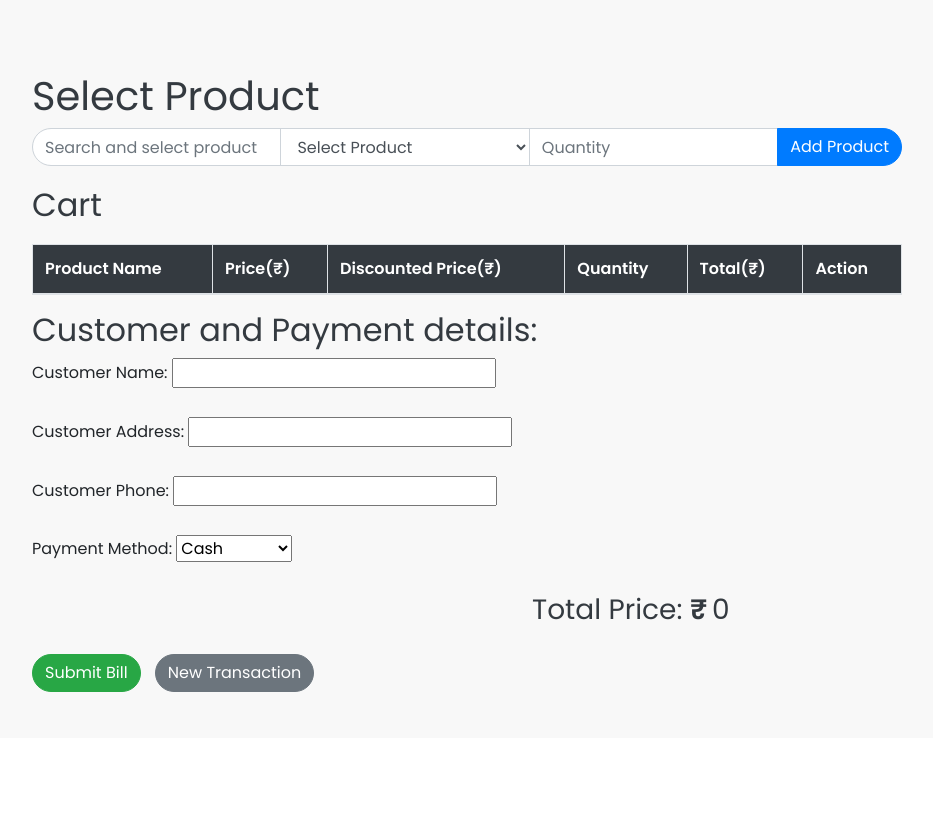
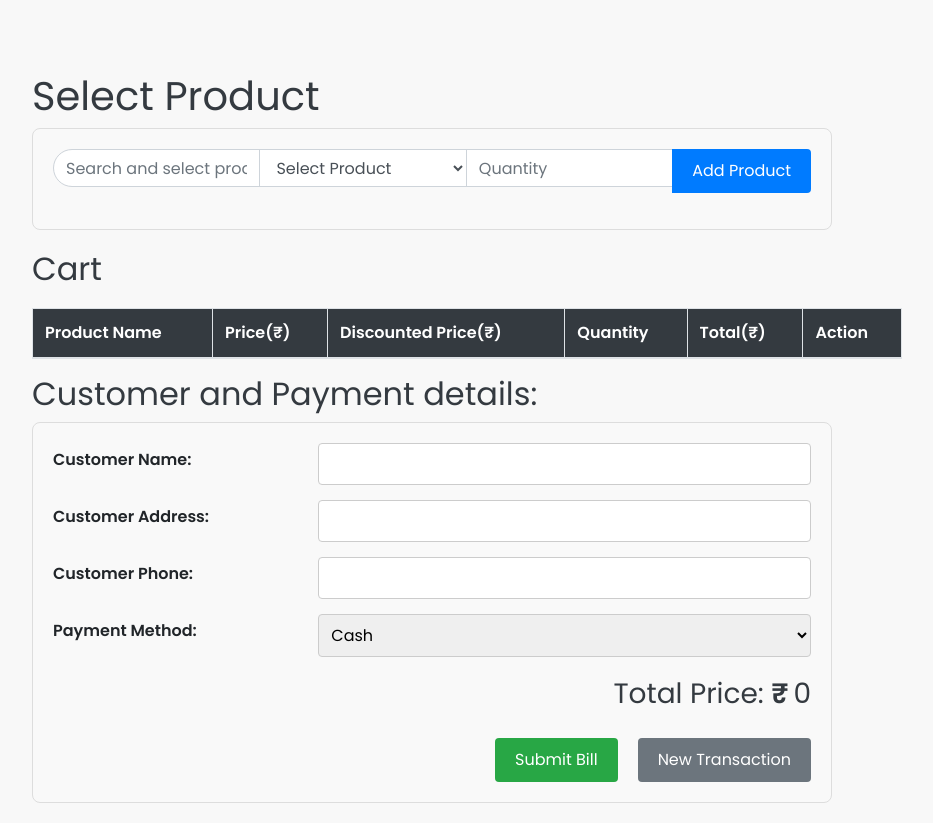
Before and after one commit to nidhinr1/BillingSystem, a Django app: page /billing/ in a window 1280 px wide. Shown: the part 62-885 px from the top of the page, without its empty margins (173-1106 px from the left). Before the commit the page ends 754 px from the top, so only its background shows below. Run offline with Django 5.2, Linux system fonts and the light colour scheme; data comes from the database, SQL or seed files in the repository; both versions use the stored data as it was after the commit; lists and menus that the app fills with data are empty; some libraries are stand-ins or nearby versions.

Commit message:
Add files via upload

```diff
--- a/billingsystemapp/templates/billing.html
+++ b/billingsystemapp/templates/billing.html
@@ -72,9 +72,6 @@
         .btn-success {
             margin-top: 20px;
         }
-        .form-container {
-            margin-bottom: 20px;
-        }
         .btn-secondary {
             margin-left: 10px;
             margin-top: 20px;
@@ -88,6 +85,76 @@
             display: block;
             margin-bottom: 10px;
         }
+        /* General Form Container */
+.form-container {
+    width: 100%;
+    max-width: 800px; /* Adjust as needed */
+    margin-bottom: 20px;
+    padding: 20px;
+    border: 1px solid #ddd; /* Optional border for the form */
+    border-radius: 8px; /* Optional rounded corners */
+    background-color: #f9f9f9; /* Optional background color */
+}
+
+/* Style for Form Groups */
+.form-group {
+    margin-bottom: 15px;
+    display: flex;
+    justify-content: space-between; /* Space between label and input */
+    align-items: center;
+}
+
+.form-group label {
+    width: 30%; /* Adjust width as needed */
+    font-weight: bold;
+}
+
+.form-group input,
+.form-group select {
+    width: 65%; /* Adjust width as needed */
+    padding: 8px;
+    border: 1px solid #ccc;
+    border-radius: 4px;
+}
+
+/* Style for Total Price */
+.total-price {
+    text-align: right; /* Right-align the total price */
+    margin-top: 20px;
+}
+
+/* Button Container */
+.button-container {
+    display: flex;
+    justify-content: flex-end; /* Align buttons to the right */
+    gap: 10px; /* Space between buttons */
+}
+
+.btn {
+    padding: 10px 20px;
+    border: none;
+    border-radius: 4px;
+    color: white;
+    cursor: pointer;
+    font-size: 16px;
+}
+
+.btn-success {
+    background-color: #28a745;
+}
+
+.btn-success:hover {
+    background-color: #218838;
+}
+
+.btn-secondary {
+    background-color: #6c757d;
+}
+
+.btn-secondary:hover {
+    background-color: #5a6268;
+}
+
     </style>
 </head>
 <body>
@@ -169,6 +236,7 @@
                     </div>
                 </div>
             </form>
+            <p style="color:red;">{{msg}}</p>
         </div>
         <h2>Cart</h2>
         <table class="table table-bordered">
@@ -202,24 +270,21 @@
             </tbody>
         </table>
         <h2>Customer and Payment details:</h2>
-        <form method="POST" action="{% url 'billing' %}" id="billingForm">
+        <form method="POST" action="{% url 'billing' %}" id="billingForm" class="form-container">
             {% csrf_token %}
-            <div>
+            <div class="form-group">
                 <label for="customer_name">Customer Name:</label>
-                <input type="text" id="customer_name" name="customer_name" >
+                <input type="text" id="customer_name" name="customer_name">
             </div>
-            <br>
-            <div>
+            <div class="form-group">
                 <label for="customer_address">Customer Address:</label>
                 <input type="text" id="customer_address" name="customer_address">
             </div>
-            <br>
-            <div>
+            <div class="form-group">
                 <label for="customer_phone">Customer Phone:</label>
                 <input type="tel" id="customer_phone" name="customer_phone" pattern="\d{10}" maxlength="10" inputmode="numeric" oninput="this.value = this.value.replace(/[^0-9]/g, '').slice(0, 10)">
             </div>
-            <br>
-            <div>
+            <div class="form-group">
                 <label for="payment_method">Payment Method:</label>
                 <select id="payment_method" name="payment_method">
                     <option value="Cash">Cash</option>
@@ -228,14 +293,13 @@
                     <option value="UPI">UPI</option>
                 </select>
             </div>
-            <br>
-            <h3 style="padding-left:500px">Total Price: <span class="price-label">₹</span>{{ total_price }}</h3>
-
-            <div class="form-container">
+            <h3 class="total-price">Total Price: <span class="price-label">₹</span>{{ total_price }}</h3>
+            <div class="button-container">
                 <button type="submit" name="submit_bill" class="btn btn-success">Submit Bill</button>
                 <button type="submit" name="create_new_transaction" class="btn btn-secondary">New Transaction</button>
             </div>
         </form>
+
 
     </div>
 
--- a/billingsystemapp/views.py
+++ b/billingsystemapp/views.py
@@ -221,13 +221,13 @@ def generate_pdf_bill(sale_number, cart, purchasetime, customer_name, payment_me
     Left_style = ParagraphStyle(name='LeftStyle', alignment=0, leftIndent=.01)
     details_style = ParagraphStyle(name='DetailsStyle', fontSize=12, alignment=0)
 
-    logo_path = r"D:\myproject\myenv\Scripts\billingsystemproject\billingsystemapp\templates\static\png2.png"  # Adjust path as per your project structure
+    logo_path = r"C:\Users\acer\Desktop\Project\myenv\Scripts\billingsystemproject\billingsystemapp\templates\static\smartstore.png"  # Adjust path as per your project structure
     logo_width = 130  # Adjust the width as needed
     logo_height = 80
     logo = Image(logo_path, width=logo_width, height=logo_height)
 
     # Add company name and address
-    company_name = "<font color='#1d2b64'>W A ENTERPRISE</font>"
+    company_name = "<font color='#1d2b64'>Smart Store</font>"
     company_title = Paragraph(company_name, title_style)
     address = Paragraph("Your trusted destination for cutting-edge electronics and unbeatable deals.", add_style)
 
@@ -256,7 +256,7 @@ def generate_pdf_bill(sale_number, cart, purchasetime, customer_name, payment_me
 
             Paragraph("Address: Near Attingal KSRTC bus stand, Attingal, Trivandrum, Kerala, Pincode: 695305.  GstIN:08AALCR2857A1ZD", normal_style),
             Spacer(1, 14),  # Spacer to push the next item to the right
-            Paragraph("Phone: 9633477499 Email:waenterprise@gmail.com  Website:waenterprise.com"  , normal_style),
+            Paragraph("Phone: 9633477499 Email:smartstore@gmail.com  Website:smartstore.com"  , normal_style),
 
         ]
     ]
@@ -276,71 +276,38 @@ def generate_pdf_bill(sale_number, cart, purchasetime, customer_name, payment_me
     elements.append(main_title)
     elements.append(Spacer(1, 20))
 
-    #elements.append(Spacer(1, 14))
-    #elements.append(Paragraph(f"Purchase Time: {purchasetime.strftime('%Y-%m-%d %H:%M:%S')}",  details_style))
-    #elements.append(Paragraph(f"Customer Name: {customer_name}",  details_style))
-    #elements.append(Paragraph(f"Customer Name: {customer_name}",  details_style))
-    #elements.append(Paragraph(f"Customer Name: {customer_name}",  details_style))
-    #elements.append(Paragraph(f"Payment Method: {payment_method}",  details_style))
-    #elements.append(Spacer(1, 14))
+    elements.append(Spacer(1, 14))
+    elements.append(Paragraph(f"Purchase Time: {purchasetime.strftime('%Y-%m-%d %H:%M:%S')}",  details_style))
+    elements.append(Paragraph(f"Customer Name: {customer_name}",  details_style))
+    elements.append(Paragraph(f"Customer Address: {customer_address}",  details_style))
+    elements.append(Paragraph(f"Customer Phone: {customer_phone}",  details_style))
+    elements.append(Paragraph(f"Payment Method: {payment_method}",  details_style))
+    elements.append(Spacer(1, 14))
 
-    details_data = [
-        [Paragraph(f"Purchase Time:", normal_style), Paragraph(f"{purchasetime.strftime('%Y-%m-%d %H:%M:%S')}", normal_style)],
-        [Paragraph(f"Customer Name:", normal_style), Paragraph(f"{customer_name}", normal_style)],
-        [Paragraph(f"Customer Phone:", normal_style), Paragraph(f"{customer_address}", normal_style)],
-        [Paragraph(f"Customer Address:", normal_style), Paragraph(f"{customer_phone}", normal_style)],
-        [Paragraph(f"Payment Method:", normal_style), Paragraph(f"{payment_method}", normal_style)],
-    ]
-
-    table = Table(details_data, colWidths=[100, 120])  # Adjust column widths as needed
-    table.setStyle(TableStyle([
-        ('ALIGN', (0, 0), (0, -1), 'LEFT'),  # Align the left column to the left
-        ('ALIGN', (1, 0), (1, -1), 'RIGHT'),  # Align the right column to the right
-        ('VALIGN', (0, 0), (-1, -1), 'MIDDLE'),  # Vertical alignment in the middle
-        ('BOX', (0, 0), (-1, -1), 0.5, colors.white),
-    ]))
-    details_style = ParagraphStyle(name='DetailsStyle', fontSize=10, alignment=0)
-    elements.append(table)
-    elements.append(Spacer(1, 7))
-
-
-    elements.append(Spacer(1, 10))
     # Table data
     data = [
-        ["Sr.No","Product Name", "Qty", "Rate", "Disc.Rate", "Total"]
+        ["Sr.No","Product Name", "Qty", "Rate(Rs)", "Disc.Rate(Rs)", "Total(Rs)"]
     ]
 
     serial_number = 1
-
+    total_quantity = 0
     for item in cart.values():
         total_price = item['discounted_price'] * item['quantity']
-        data.append([serial_number, item['name'], item['quantity'], f"Rs {item['original_price']}",
-                     f"Rs {item['discounted_price']}", f"Rs {total_price}"])
+        total_quantity += item['quantity']
+        data.append([serial_number, item['name'], item['quantity'], f" {item['original_price']}",
+                     f" {item['discounted_price']}", f" {total_price}"])
         serial_number += 1
 
-    #final_total_price = sum(item['discounted_price'] * item['quantity'] for item in cart.values())
-    #data.append([])
-    #data.append(["", "", "", "Total:", f"Rs {final_total_price}"])
-
-    #table = Table(data, colWidths=[0.5 * inch,3.40 * inch, 0.75 * inch, 1 * inch, 1 * inch, 1 * inch])
-
-    #table.setStyle(TableStyle([
-        #('ALIGN', (0, 0), (-1, -1), 'CENTER'),
-        #('FONTNAME', (0, 0), (-1, 0), 'Helvetica-Bold'),
-        #('BOTTOMPADDING', (0, 0), (-1, 0), 12),
-        #('TOPPADDING', (0, 0), (-1, -1), 12),  # Increase height of each row
-        #('GRID', (0, 0), (-1, -1), 1, colors.black),
-        #('SPAN', (-2, -1), (-2, -1)),  # Span the "Final Amount" label
-        #('SPAN', (-1, -1), (-1, -1)),  # Span the "Final Amount" value
-        #('ALIGN', (-2, -1), (-2, -1), 'RIGHT'),  # Align the final amount to the right
-    #]))
 
     subtotal = sum(item['discounted_price'] * item['quantity'] for item in cart.values())
     tax = subtotal * 0.18  # Assuming an 18% tax rate
+    tax=round(tax,2)
+    subtotal=round(subtotal,2)
     final_total = subtotal + tax
+    final_total = round(final_total,2)
 
 # Add rows for Total, Tax, and Final Amount
-    data.append(["", "", "", "", "Subtotal:", f" {subtotal}"])
+    data.append(["", "", total_quantity, "", "", f" {subtotal}"])
 
 # Create the table with appropriate column widths
     table = Table(data, colWidths=[0.5 * inch, 3.40 * inch, 0.75 * inch, 1 * inch, 1 * inch, 1 * inch])
@@ -360,6 +327,7 @@ def generate_pdf_bill(sale_number, cart, purchasetime, customer_name, payment_me
 
     summary_data = [
     ["Tax (18%):", f"Rs {tax}"],
+    ["Subtotal:", f"Rs {subtotal}"],
     ["Final Amount:", f"Rs {final_total}"],
     ]
 
@@ -418,6 +386,7 @@ def generate_pdf_bill(sale_number, cart, purchasetime, customer_name, payment_me
               onLaterPages=draw_border)
 
     return response
+
 
 
 def product_list(request):
```
Also changed, not shown: billingsystemapp/templates/static/smartcart.png (added), billingsystemapp/templates/static/smartstore.png (added), db.sqlite3.
